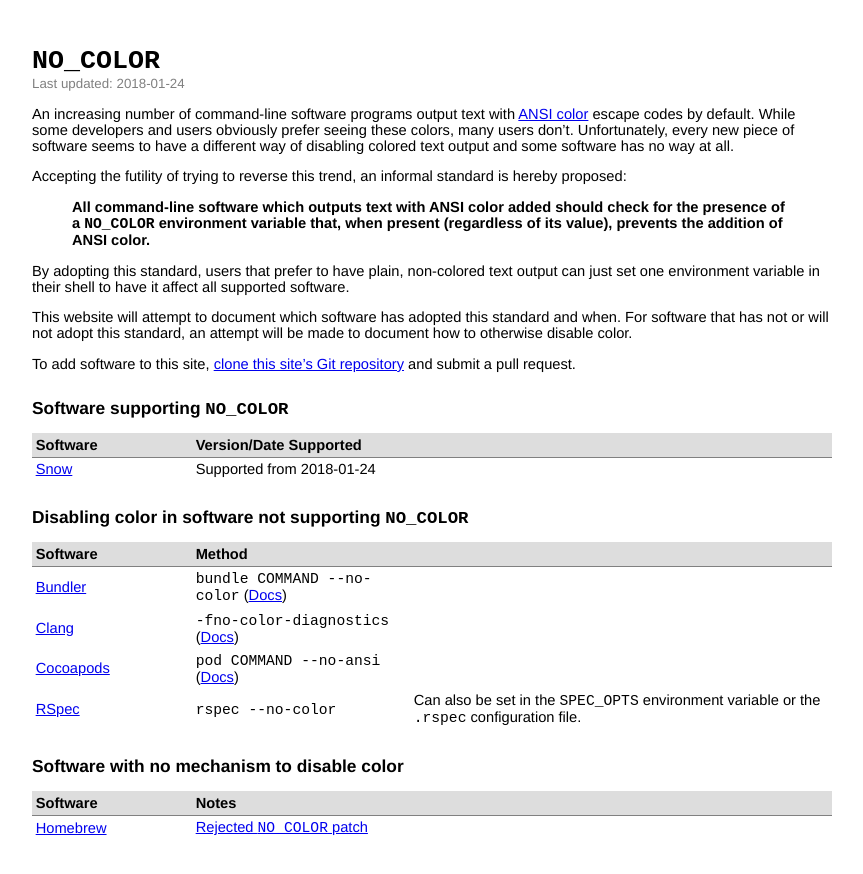
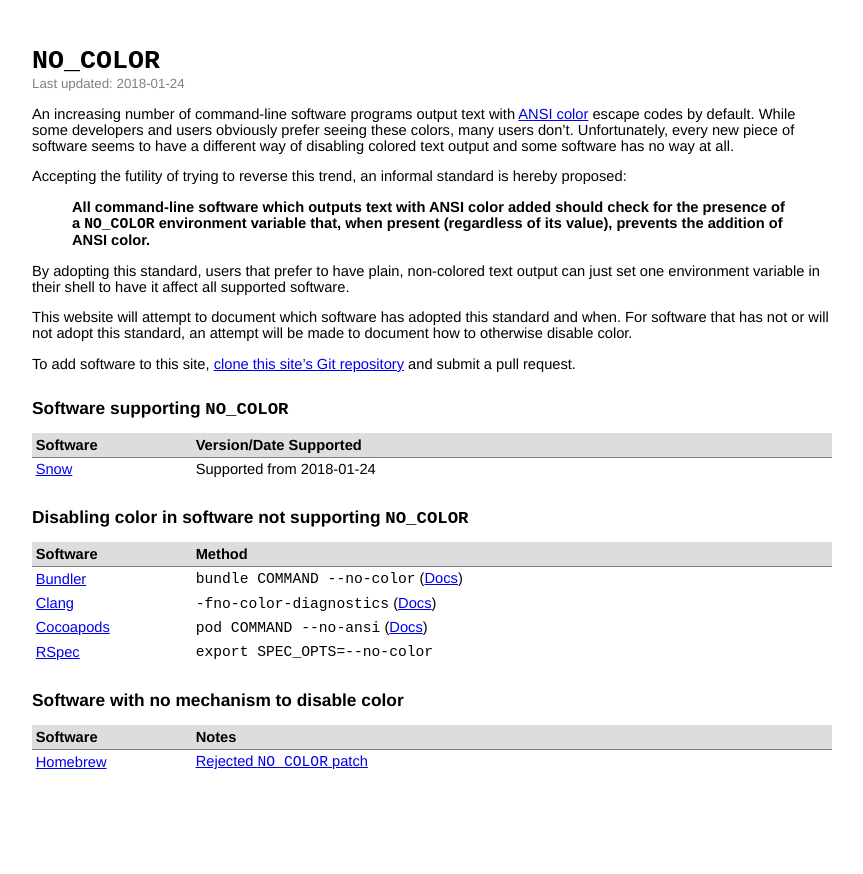
Before and after one commit to jcs/no_color, a Jekyll site: the page built from index.md, in a window 1280 px wide. Shown: the top 874 px of the page, without its empty margins (208-1071 px from the left). Built offline with Jekyll 4.4.1, drawn with Linux system fonts in a browser that asks for light colours; our own code applies the rules of GitHub Pages for plain Markdown files.

Commit message:
RSpec understands SPEC_OPTS
Set an environment variable that RSpec understands so that we can
configure it once.

```diff
--- a/index.md
+++ b/index.md
@@ -47,7 +47,7 @@ and submit a pull request.
 | [Bundler](https://bundler.io/) | `bundle COMMAND --no-color` ([Docs](https://bundler.io/v1.15/man/bundle.1.html)) |
 | [Clang](https://clang.llvm.org/) | `-fno-color-diagnostics` ([Docs](https://clang.llvm.org/docs/UsersManual.html#formatting-of-diagnostics)) |
 | [Cocoapods](https://cocoapods.org/) | `pod COMMAND --no-ansi` ([Docs](https://guides.cocoapods.org/terminal/commands.html#pod_install)) |
-| [RSpec](http://rspec.info/) | `rspec --no-color` | Can also be set in the `SPEC_OPTS` environment variable or the `.rspec` configuration file.
+| [RSpec](http://rspec.info/) | `export SPEC_OPTS=--no-color` |
 {: rules="groups"}
 
 ## Software with no mechanism to disable color
```
